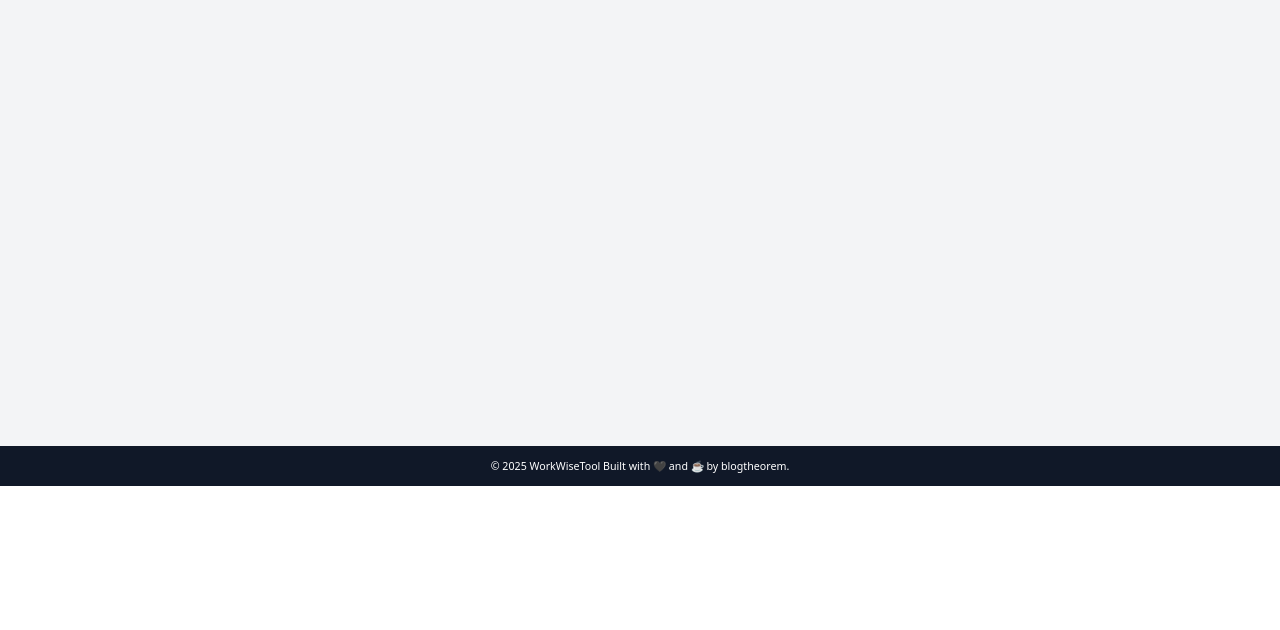
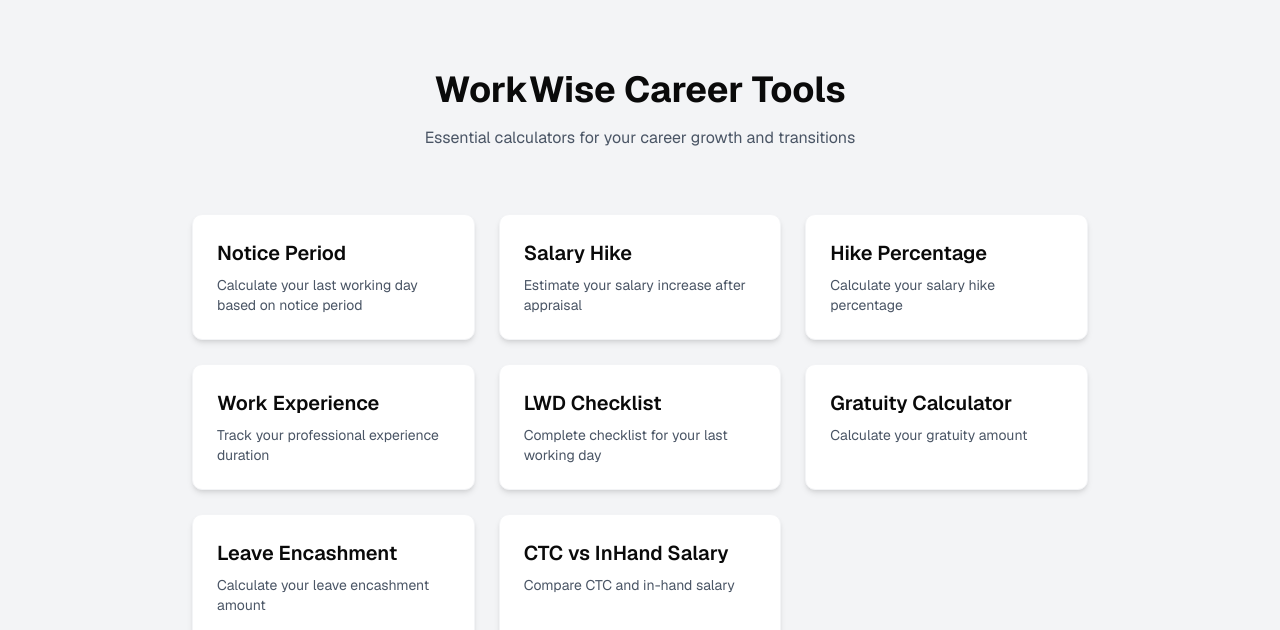
Before and after one commit to enggsuraj/work-wise, a Next.js app: page / in a window 1280 px wide. Shown: the part 314-944 px from the top of the page. Before the commit the page ends 800 px from the top, so only its background shows below. Built offline with nearby package versions, Linux system fonts and the light colour scheme; no server answers.

Commit message:
feat: enhance NoticePeriodHoverTimeline with improved date format and styling

```diff
--- a/package.json
+++ b/package.json
@@ -12,6 +12,7 @@
     "@google/generative-ai": "^0.24.0",
     "@radix-ui/react-checkbox": "^1.1.4",
     "@radix-ui/react-dialog": "^1.1.6",
+    "@radix-ui/react-hover-card": "^1.1.14",
     "@radix-ui/react-label": "^2.1.2",
     "@radix-ui/react-popover": "^1.1.6",
     "@radix-ui/react-select": "^2.1.6",
--- a/src/app/notice-period/page.tsx
+++ b/src/app/notice-period/page.tsx
@@ -2,8 +2,8 @@
 import { noticePeriodKeywords } from "@/constants";
 
 export const metadata = {
-  title: "Notice Period Calculator India | Accurate & Easy Calculation",
-  description: "Calculate your notice period easily with our calculator for India. Includes rules, formulas, and more.",
+  title: "Notice Period Calculator | Find Your Last Working Day in Seconds",
+  description: "Struggling to pinpoint your last working day? Use our free, accurate notice period calculator. Simply enter your resignation date and notice period to get instant results, plus insights into key rules, formulas, and best practices for a professional transition.",
   keywords: noticePeriodKeywords
 };
 
--- a/src/app/page.tsx
+++ b/src/app/page.tsx
@@ -1,8 +1,42 @@
+import Link from "next/link";
+import { routes } from "@/constants";
+
 export default function Home() {
   return (
     <div className="grid grid-rows-[20px_1fr_20px] items-center justify-items-center p-8 pb-20 gap-16 sm:p-20 font-[family-name:var(--font-geist-sans)]">
-      <main className="flex flex-col gap-8 row-start-2 items-center sm:items-start"></main>
-      <footer className="row-start-3 flex gap-6 flex-wrap items-center justify-center"></footer>
+      <main className="flex flex-col gap-8 row-start-2 items-center sm:items-start w-full max-w-4xl">
+        <div className="text-center w-full">
+          <h1 className="text-4xl font-bold mb-4">WorkWise Career Tools</h1>
+          <p className="text-gray-600 mb-8">Essential calculators for your career growth and transitions</p>
+        </div>
+
+        <div className="grid grid-cols-1 md:grid-cols-2 lg:grid-cols-3 gap-6 w-full">
+          {routes.map((route, index) => (
+            <Link
+              key={index}
+              href={route.path}
+              className="block p-6 bg-white rounded-lg shadow-md hover:shadow-lg transition-shadow border border-gray-100"
+            >
+              <h2 className="text-xl font-semibold mb-2">{route.label}</h2>
+              <p className="text-gray-600 text-sm">
+                {route.label === "Notice Period" && "Calculate your last working day based on notice period"}
+                {route.label === "Salary Hike" && "Estimate your salary increase after appraisal"}
+                {route.label === "Hike Percentage" && "Calculate your salary hike percentage"}
+                {route.label === "Work Experience" && "Track your professional experience duration"}
+                {route.label === "LWD Checklist" && "Complete checklist for your last working day"}
+                {route.label === "Gratuity Calculator" && "Calculate your gratuity amount"}
+                {route.label === "Leave Encashment" && "Calculate your leave encashment amount"}
+                {route.label === "CTC vs InHand Salary" && "Compare CTC and in-hand salary"}
+              </p>
+            </Link>
+          ))}
+        </div>
+      </main>
+      <footer className="row-start-3 flex gap-6 flex-wrap items-center justify-center text-sm text-gray-600">
+        <Link href="/blog" className="hover:text-gray-900">Blog</Link>
+        <Link href="/privacy" className="hover:text-gray-900">Privacy Policy</Link>
+        <Link href="/terms" className="hover:text-gray-900">Terms of Service</Link>
+      </footer>
     </div>
   );
 }
--- a/src/components/calculator/NoticePeriod.tsx
+++ b/src/components/calculator/NoticePeriod.tsx
@@ -2,7 +2,7 @@
 
 import { useSession } from "next-auth/react";
 import { useState } from "react";
-import { CalendarIcon } from "lucide-react";
+import { CalendarIcon, History } from "lucide-react";
 
 import { Card, CardContent } from "@/components/ui/card";
 import { Input } from "@/components/ui/input";
@@ -25,6 +25,7 @@
 import { daysArr, frequentQuestions } from "@/constants";
 
 import AIModal from "@/components/common/AIModal";
+import NoticePeriodHoverTimeline from "./NoticePeriodHoverTimeline";
 
 export default function NoticePeriodCalculator() {
   const { status } = useSession();
@@ -186,14 +187,31 @@
             <Label className="block text-sm font-medium mb-2">
               Your notice period end date is
             </Label>
-            <Label className="block font-bold text-xl text-green-700">
-              {endDate} on {weekDay}
-            </Label>
+            <div className="flex items-center justify-center gap-2">
+              <Label className="block font-bold text-xl text-green-700">
+                {endDate} on {weekDay}
+              </Label>
+              <NoticePeriodHoverTimeline
+                startDate={startDate}
+                endDate={
+                  startDate
+                    ? new Date(
+                        new Date(startDate).setDate(
+                          new Date(startDate).getDate() + parseInt(noticeDays)
+                        )
+                      ).toISOString()
+                    : ""
+                }
+                noticeDays={noticeDays}
+              >
+                <History className="w-6 h-6 text-green-700" />
+              </NoticePeriodHoverTimeline>
+            </div>
             <Label className="block text-sm mt-4">
               Upcoming Monday:{" "}
               <span className="font-semibold">{nextMonday}</span>
             </Label>
-            {status === "authenticated" && googleCalendarDate && (
+            {googleCalendarDate && (
               <div className="flex justify-center mt-4">
                 <a
                   href={`https://calendar.google.com/calendar/render?action=TEMPLATE&text=Last+Working+Day&dates=${googleCalendarDate}/${googleCalendarDate}`}
--- /dev/null
+++ b/src/components/ui/hover-card.tsx
@@ -0,0 +1,29 @@
+"use client";
+
+import * as React from "react";
+import * as HoverCardPrimitive from "@radix-ui/react-hover-card";
+
+import { cn } from "@/lib/utils";
+
+const HoverCard = HoverCardPrimitive.Root;
+
+const HoverCardTrigger = HoverCardPrimitive.Trigger;
+
+const HoverCardContent = React.forwardRef<
+  React.ElementRef<typeof HoverCardPrimitive.Content>,
+  React.ComponentPropsWithoutRef<typeof HoverCardPrimitive.Content>
+>(({ className, align = "center", sideOffset = 4, ...props }, ref) => (
+  <HoverCardPrimitive.Content
+    ref={ref}
+    align={align}
+    sideOffset={sideOffset}
+    className={cn(
+      "z-50 w-64 rounded-md border bg-popover p-4 text-popover-foreground shadow-md outline-none data-[state=open]:animate-in data-[state=closed]:animate-out data-[state=closed]:fade-out-0 data-[state=open]:fade-in-0 data-[state=closed]:zoom-out-95 data-[state=open]:zoom-in-95 data-[side=bottom]:slide-in-from-top-2 data-[side=left]:slide-in-from-right-2 data-[side=right]:slide-in-from-left-2 data-[side=top]:slide-in-from-bottom-2",
+      className
+    )}
+    {...props}
+  />
+));
+HoverCardContent.displayName = HoverCardPrimitive.Content.displayName;
+
+export { HoverCard, HoverCardTrigger, HoverCardContent };
```
Also changed, not shown: src/constants/index.ts (+9 -8 lines), 1 other file (tests, documents, lock files or other folders).
